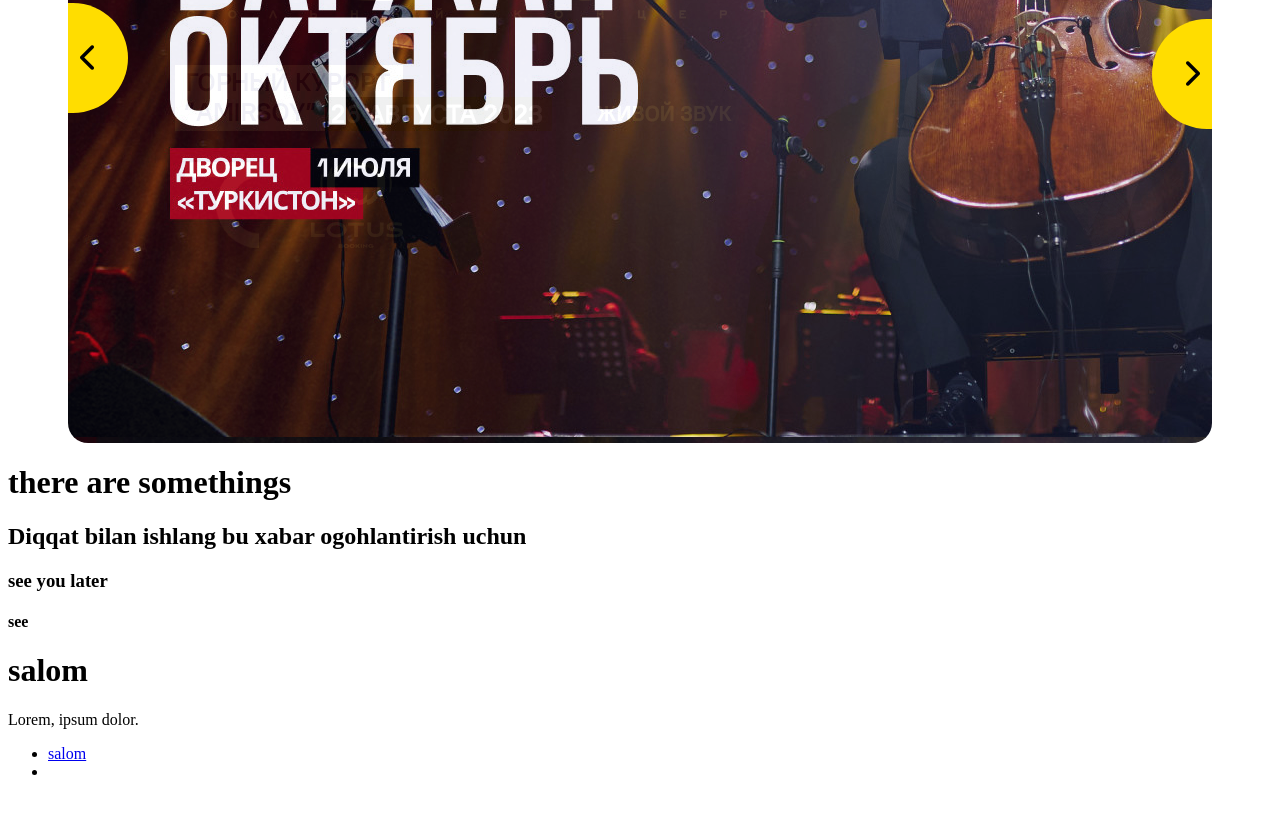
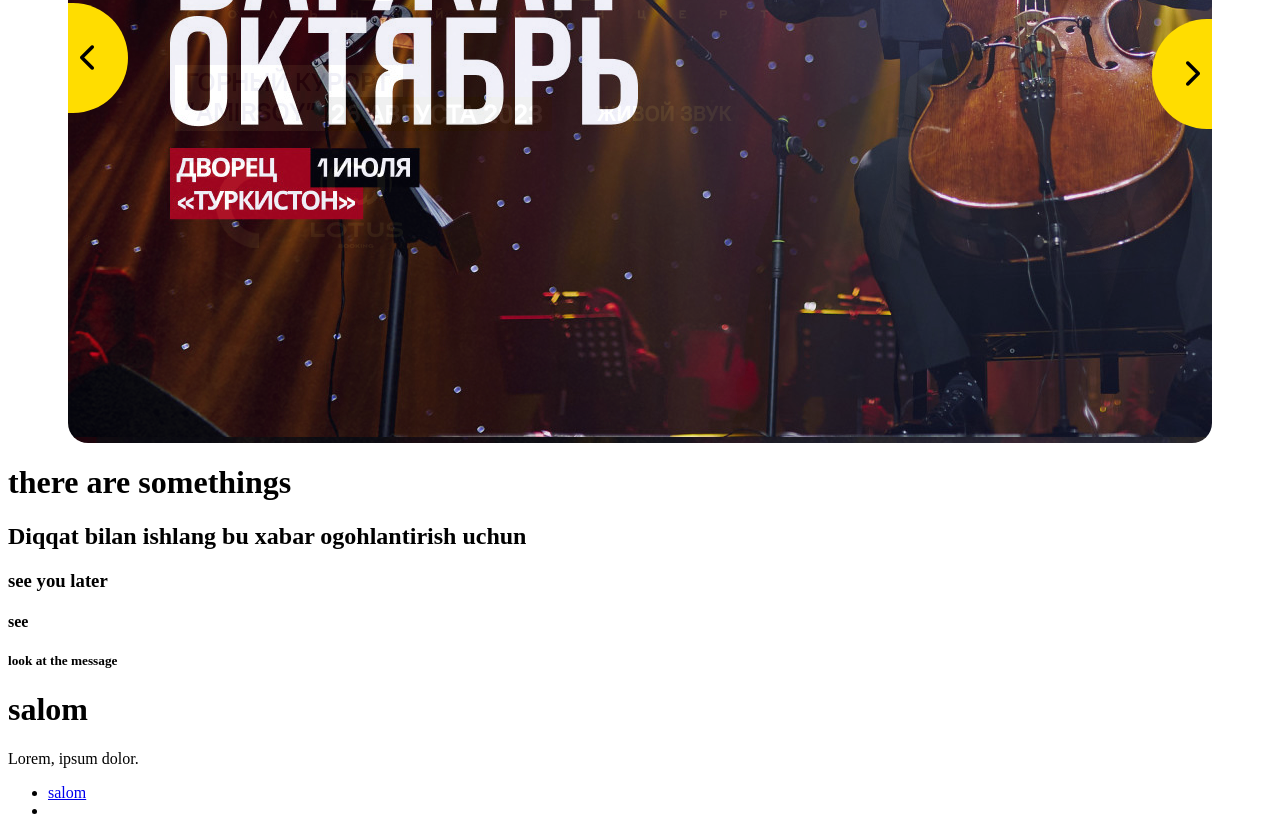
Before and after one commit to BerdiyevQodirbek/Iticketuz, a plain HTML site: page index.html in a window 1280 px wide. Shown: the part 377-1213 px from the top of the page. Before the commit the page ends 1174 px from the top, so only its background shows below. Drawn offline with Linux system fonts and the light colour scheme.

Commit message:
just message

```diff
--- a/index.html
+++ b/index.html
@@ -67,6 +67,7 @@
         <h2>Diqqat bilan ishlang bu xabar ogohlantirish uchun</h2>
         <h3>see you later</h3>
         <h4>see</h4>
+        <h5>look at the message</h5>
     </main>
     <footer>
       <h1>salom</h1>
```
